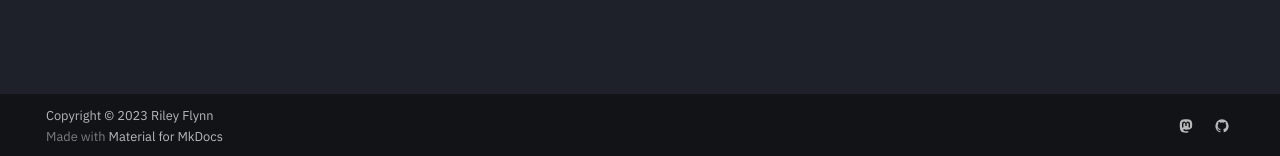
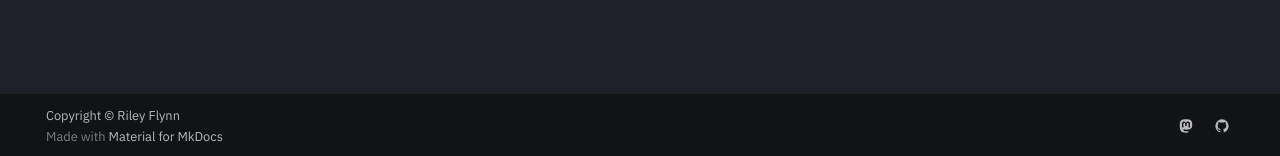
Before and after one commit to nint8835/bootleg.technology, an MkDocs documentation site: the page built from docs/index.md, in a window 1280 px wide. Shown: the part 741-897 px from the top of the page. Built offline with MkDocs 1.6.1 and Material for MkDocs 9.7.7, drawn with Linux system fonts in a browser that asks for light colours; plug-ins that fetch from the network failed and are left out; comment, search, counter and statistics services are not loaded.

Commit message:
Remove copyright year

```diff
--- a/mkdocs.yml
+++ b/mkdocs.yml
@@ -90,7 +90,7 @@ extra:
       link: https://hachyderm.io/@nit
     - icon: material/github
       link: https://github.com/nint8835
-copyright: Copyright &copy; 2023 Riley Flynn
+copyright: Copyright &copy; Riley Flynn
 
 nav:
   - Home: index.md
```
